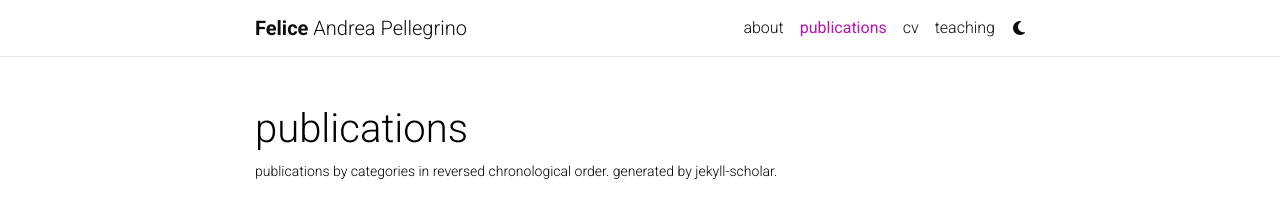
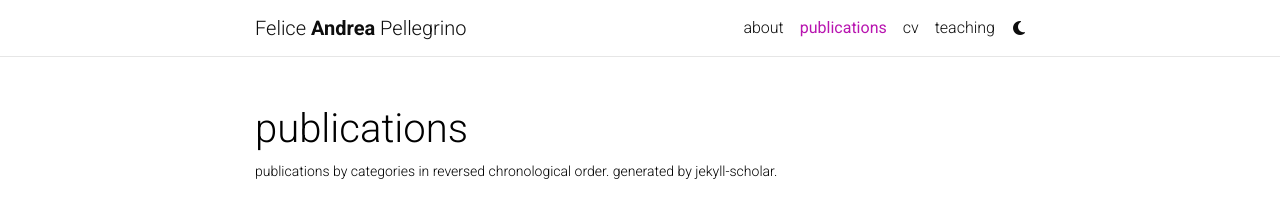
Before and after one commit to feliceandreapellegrino/feliceandreapellegrino.github.io, a Jekyll site: the page built from _pages/publications.md, in a window 1280 px wide. Shown: the top 210 px of the page. Built offline with Jekyll 4.4.1, drawn with Linux system fonts in a browser that asks for light colours; comment, search, counter and statistics services are not loaded; a style sheet for code colours, icons or effects is not loaded; grey boxes are pictures that could not be loaded.

Commit message:
modified:   _includes/header.html

```diff
--- a/_includes/header.html
+++ b/_includes/header.html
@@ -8,10 +8,10 @@
           <a class="navbar-brand title font-weight-lighter" href="{{ site.baseurl }}/">
             {%- if site.title == "blank" -%}
               {%- if site.first_name -%}
-                <span class="font-weight-bold">{{- site.first_name -}}&nbsp;</span>
+               {{- site.first_name -}}&nbsp;
               {%- endif -%}
               {%- if site.middle_name -%}
-                {{- site.middle_name -}}&nbsp;
+              <span class="font-weight-bold">{{- site.middle_name -}}&nbsp;</span>
               {%- endif -%}
               {%- if site.last_name -%}
                 {{- site.last_name -}}
```
